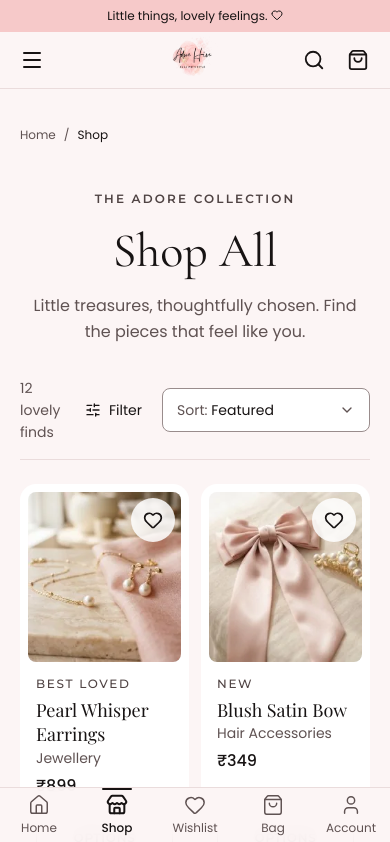
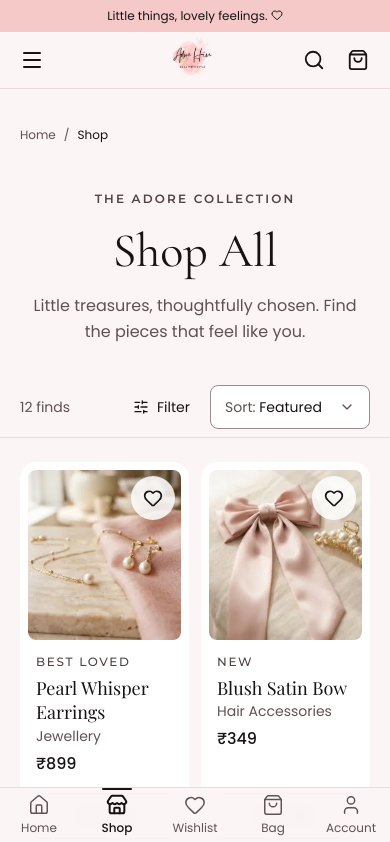
Before and after one commit to SuyashVJain/adore_hive, a React (Vite) app: page /shop in a window 390 px wide. Shown: the top 842 px of the page. Built offline with nearby package versions, Linux system fonts and the light colour scheme.

Commit message:
Make the mobile listing toolbar sticky under the header

```diff
--- a/src/pages/ProductListing.tsx
+++ b/src/pages/ProductListing.tsx
@@ -91,13 +91,14 @@ export function ProductListing({ config, after }: Props) {
           </div>
         )}
 
-        <div className="flex items-center justify-between gap-3 border-b border-line pb-4">
-          <p aria-live="polite" className="text-sm text-muted">{results.length} lovely {results.length === 1 ? 'find' : 'finds'}</p>
+        {/* Under the header on small screens so Filter, Sort and the count stay in thumb reach while scrolling */}
+        <div className="sticky top-[57px] z-20 -mx-5 flex items-center justify-between gap-3 border-b border-line bg-page px-5 py-2 md:-mx-8 md:px-8 lg:static lg:mx-0 lg:bg-transparent lg:px-0 lg:py-0 lg:pb-4">
+          <p aria-live="polite" className="whitespace-nowrap text-sm text-muted">{results.length}<span className="max-sm:hidden"> lovely</span> {results.length === 1 ? 'find' : 'finds'}</p>
           <div className="flex items-center gap-2">
             <button type="button" onClick={() => setSheet(true)} className="inline-flex min-h-11 items-center gap-2 rounded-md px-3 text-sm hover:bg-blush lg:hidden">
               <SlidersHorizontal className="h-4 w-4" aria-hidden="true" /> Filter{n > 0 ? ` (${n})` : ''}
             </button>
-            <div className="w-52 sm:w-56">
+            <div className="w-40 sm:w-56">
               <Select
                 id="sort-trigger"
                 ariaLabel={`Sort: ${sortOptions.find((o) => o.value === eff.sort)?.label ?? ''}`}
```
